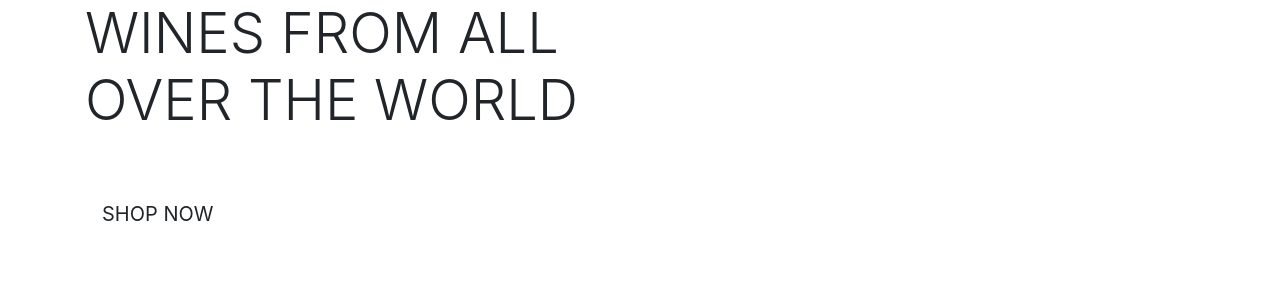
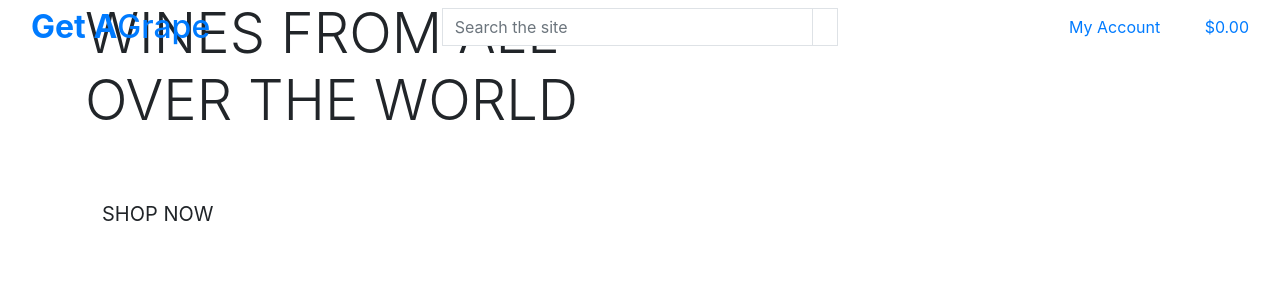
Before and after one commit to darco31/get_a_grape, a Django app: page / in a window 1280 px wide. Shown: the top 300 px of the page. Run offline with Django 3.2, Linux system fonts and the light colour scheme.

Commit message:
Add main page header with nav links

```diff
--- a/templates/base.html
+++ b/templates/base.html
@@ -36,7 +36,74 @@
 </head>
 
 <body>
-    <header class="container-fluid fixed-top"></header>
+    <header class="container-fluid fixed-top">
+        <div class="row">
+            <div class="col-12 col-lg-4 my-auto py-1 py-lg-0 text-center text-lg-left">
+                <a href="{% url 'home' %}" class="nav-link main-logo-link">
+                    <h2 class="logo-font text-black my-0"><strong>Get A</strong>Grape</h2>
+                </a>
+            </div>
+            <!-- Form for the search box on home page -->
+            <div class="col-12 col-lg-4 my-auto py-1 py-lg-0">
+                <form action="" method="GET">
+                    <div class="input-group w-100">
+                        <input type="text" name="q" placeholder="Search the site" class="form-control border border-black rounded-0">
+                        <div class="input-group-append">
+                            <button class="form-control btn btn-black border border-black rounded-0" type="submit">
+                                <span class="icon">
+                                    <i class="fas fa-search"></i>
+                                </span>
+                            </button>
+                        </div>
+                    </div>
+                </form>
+            </div>
+
+            <!-- Nav items on right side of screen -->
+            <div class="col-12 col-lg-4 my-auto py-1 py-lg-0">
+                <ul class="list-inline list-unstyled text-center text-lg-right my-0">
+                    <li class="list-inline-item dropdown">
+                        <a href="#" class="text-black nav-link" id="user-options" data-toggle="dropdown" aria-haspopup="true" aria-expanded="false">
+                            <div class="text-center">
+                                <div><i class="fas fa-user fa-lg"></i></div>
+                                <p class="my-0">My Account</p>
+                            </div>
+                        </a>
+                        <div class="dropdown-menu border-0" aria-labelledby="user-options">
+                            {% if request.user.is_authenticated %}
+                            {% if request.user.is_superuser %}
+                            <a href="" class="dropdown-item">Product Management</a>
+                            {% endif %}
+                            <a href="" class="dropdown-item">My Profile</a>
+                            <a href="{% url 'account_logout' %}" class="dropdown-item">Logout</a>
+                            {% else %}
+                            <a href="{% url 'account_signup' %}" class="dropdown-item">Register</a>
+                            <a href="{% url 'account_login' %}" class="dropdown-item">Login</a>
+                            {% endif %}
+                        </div>
+                    </li>
+
+                    <!-- Shopping bag links -->
+                    <li class="list-inline-item ">
+                        <a class="{% if grand_total %}text-info font-weight-bold{% else %}text-black{% endif %} nav-link" href="">
+                            <div class="text-center">
+                                <div><i class="fas fa-shopping-bag fa-lg"></i></div>
+                                <p class="my-0">
+                                    {% if grand_total %}
+                                    ${{ grand_total|floatformat:2 }}
+                                    {% else %}
+                                    $0.00
+                                    {% endif %}
+                                </p>
+                            </div>
+                        </a>
+                    </li>
+                </ul>
+            </div>
+        </div>
+    </header>
+
+
     {% if messages %}
     <div class="message-container"></div>
     {% endif %}
```
